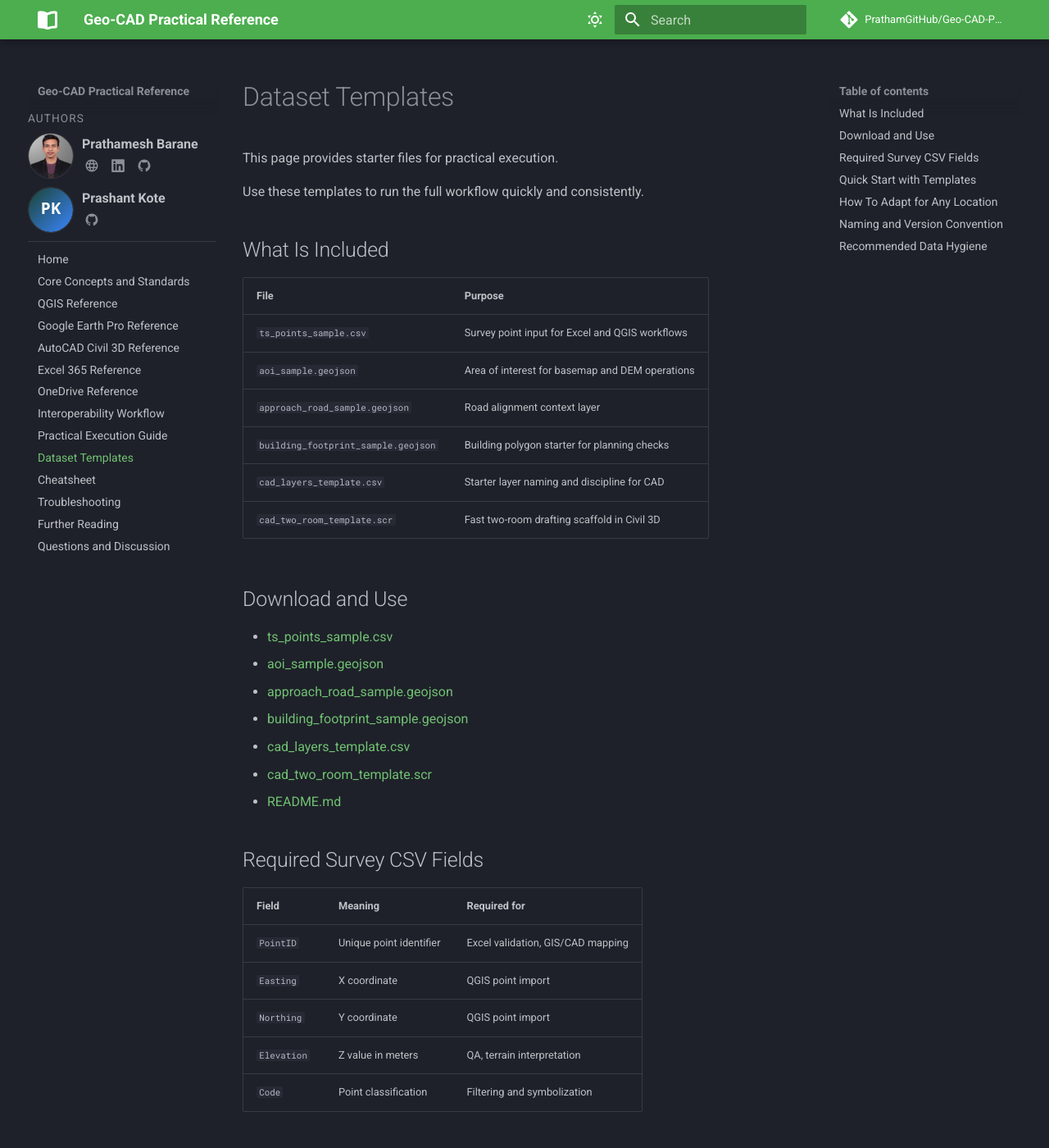
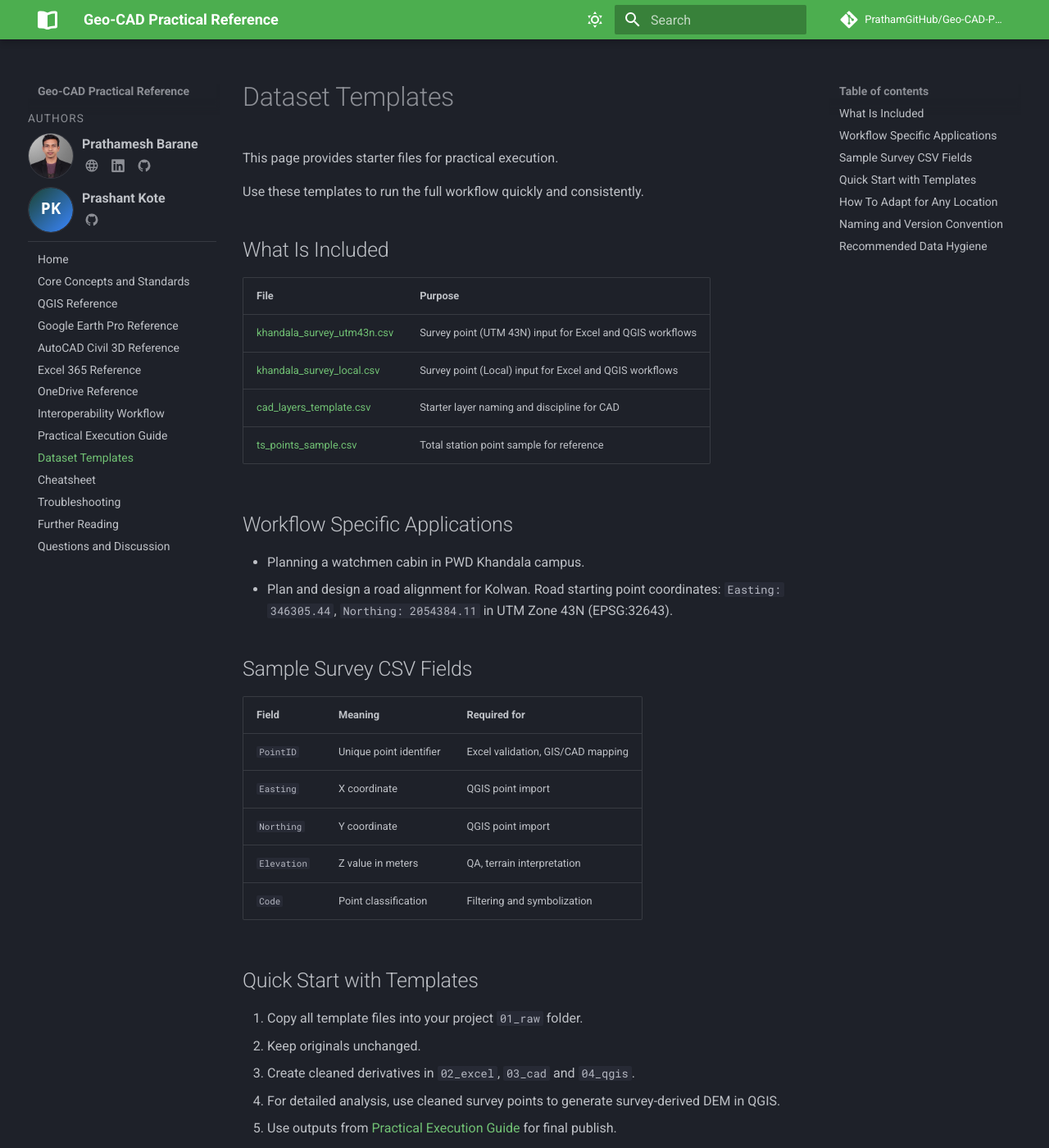
Before and after one commit to PrathamGitHub/Geo-CAD-Practical-Reference, an MkDocs documentation site: the page built from docs/dataset-templates.md, in a window 1280 px wide and 1400 px high. Shown: the whole window at 82% size. Built offline with MkDocs 1.6.1 and Material for MkDocs 9.7.7, drawn with Linux system fonts in a browser that asks for light colours; comment, search, counter and statistics services are not loaded; some of the changed text lies outside the part shown.

Commit message:
Refactor dataset templates to streamline file listings and enhance clarity in workflow applications

```diff
--- a/docs/dataset-templates.md
+++ b/docs/dataset-templates.md
@@ -6,26 +6,19 @@
 
 ## What Is Included
 
-| File                                | Purpose                                         |
-| ----------------------------------- | ----------------------------------------------- |
-| `ts_points_sample.csv`              | Survey point input for Excel and QGIS workflows |
-| `aoi_sample.geojson`                | Area of interest for basemap and DEM operations |
-| `approach_road_sample.geojson`      | Road alignment context layer                    |
-| `building_footprint_sample.geojson` | Building polygon starter for planning checks    |
-| `cad_layers_template.csv`           | Starter layer naming and discipline for CAD     |
-| `cad_two_room_template.scr`         | Fast two-room drafting scaffold in Civil 3D     |
+| File                                                                     | Purpose                                                   |
+| ------------------------------------------------------------------------ | --------------------------------------------------------- |
+| [khandala_survey_utm43n.csv](assets/datasets/khandala_survey_utm43n.csv) | Survey point (UTM 43N) input for Excel and QGIS workflows |
+| [khandala_survey_local.csv](assets/datasets/khandala_survey_local.csv)   | Survey point (Local) input for Excel and QGIS workflows   |
+| [cad_layers_template.csv](assets/datasets/cad_layers_template.csv)       | Starter layer naming and discipline for CAD               |
+| [ts_points_sample.csv](assets/datasets/ts_points_sample.csv)             | Total station point sample for reference                  |
 
-## Download and Use
+## Workflow Specific Applications
 
-- [ts_points_sample.csv](assets/datasets/ts_points_sample.csv)
-- [aoi_sample.geojson](assets/datasets/aoi_sample.geojson)
-- [approach_road_sample.geojson](assets/datasets/approach_road_sample.geojson)
-- [building_footprint_sample.geojson](assets/datasets/building_footprint_sample.geojson)
-- [cad_layers_template.csv](assets/datasets/cad_layers_template.csv)
-- [cad_two_room_template.scr](assets/datasets/cad_two_room_template.scr)
-- [README.md](assets/datasets/README.md)
+- Planning a watchmen cabin in PWD Khandala campus.
+- Plan and design a road alignment for Kolwan. Road starting point coordinates: `Easting: 346305.44`, `Northing: 2054384.11` in UTM Zone 43N (EPSG:32643).
 
-## Required Survey CSV Fields
+## Sample Survey CSV Fields
 
 | Field       | Meaning                 | Required for                      |
 | ----------- | ----------------------- | --------------------------------- |
@@ -39,7 +32,7 @@
 
 1. Copy all template files into your project `01_raw` folder.
 2. Keep originals unchanged.
-3. Create cleaned derivatives in `02_excel` and `03_qgis`.
+3. Create cleaned derivatives in `02_excel`, `03_cad` and `04_qgis`.
 4. For detailed analysis, use cleaned survey points to generate survey-derived DEM in QGIS.
 5. Use outputs from [Practical Execution Guide](practical-execution-guide.md) for final publish.
 
@@ -58,8 +51,8 @@
 
 Use short, stable, version-friendly names:
 
-- Pattern: `project_component_v01_YYYYMMDD.ext`
-- Example: `training_points_clean_v02_20260417.csv`
+- Pattern: `YYYYMMDD_project_component_v01.ext`
+- Example: `20260417_training_points_clean_v02.csv`
 - Keep major milestone versions in OneDrive with Version History enabled.
 
 ## Recommended Data Hygiene
```
Also changed, not shown: other parts of docs/dataset-templates.md (+1 -1 lines).
